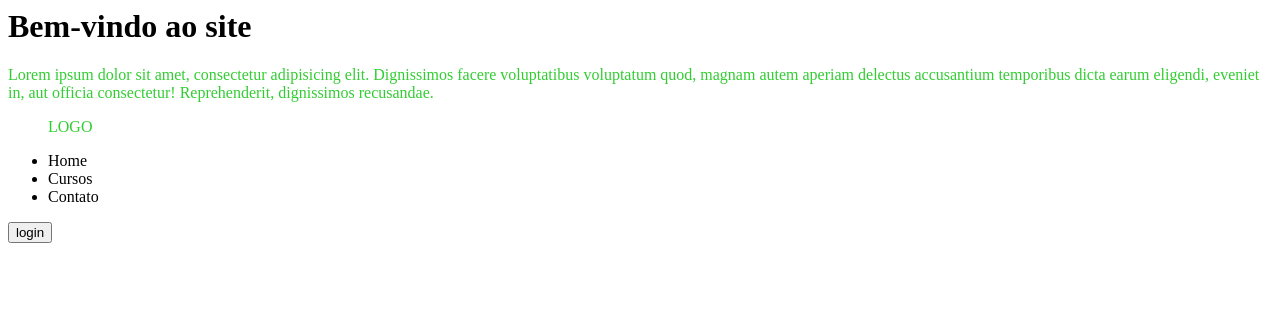
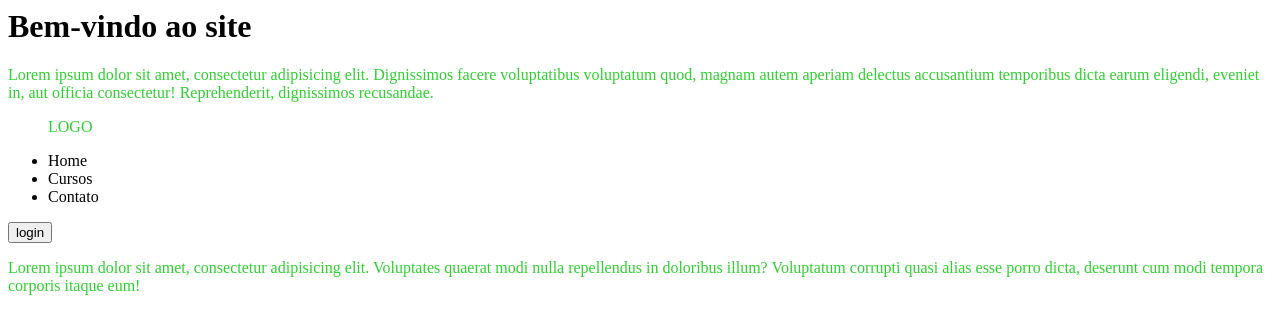
Before and after one commit to Cupnodes/iel-aula03, a plain HTML site: page index.html in a window 1280 px wide. Drawn offline with Linux system fonts and the light colour scheme.

Commit message:
header atualizado

```diff
--- a/index.html
+++ b/index.html
@@ -14,6 +14,7 @@
 <header>
     <form>
       <button>login</button>
+      <p>Lorem ipsum dolor sit amet, consectetur adipisicing elit. Voluptates quaerat modi nulla repellendus in doloribus illum? Voluptatum corrupti quasi alias esse porro dicta, deserunt cum modi tempora corporis itaque eum!</p>
     </form>
   </header>
 <link rel="stylesheet" href="style.css" />
```
